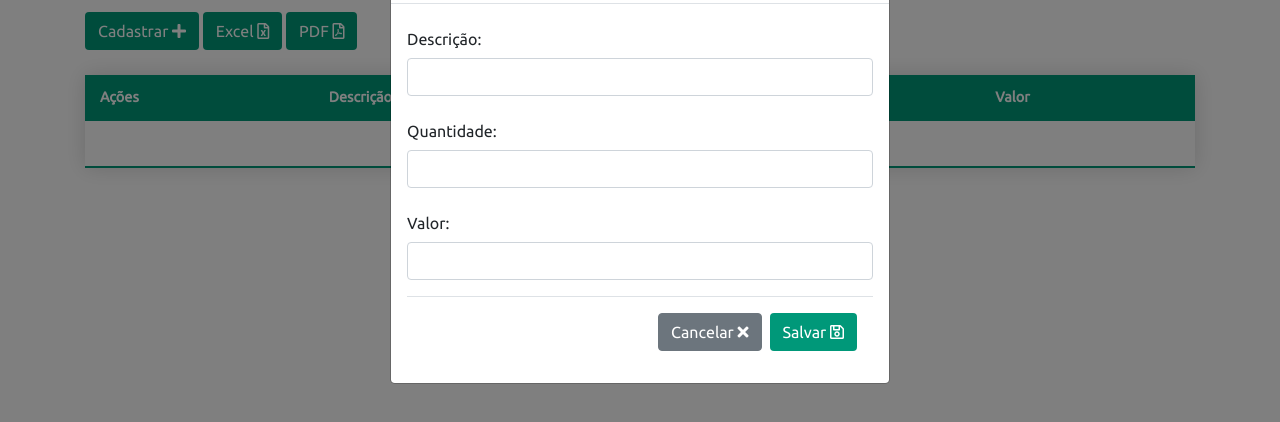
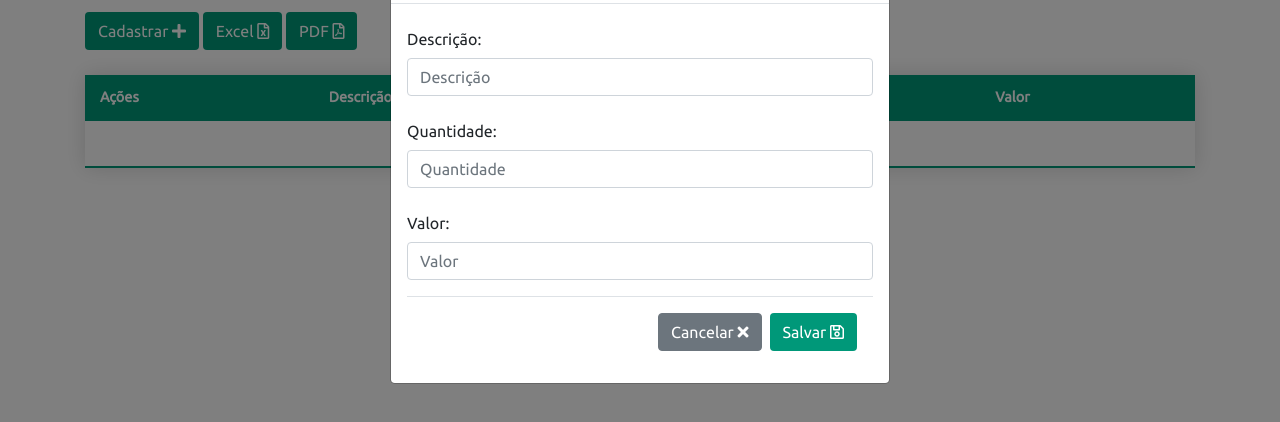
Before and after one commit to Ailson12/controle-de-compras-js, a plain HTML site: page index.html in a window 1280 px wide. Both pictures are taken after a click on the button "Cadastrar". Shown: the part 88-510 px from the top of the page. Drawn offline with Linux system fonts and the light colour scheme.

Commit message:
Adicionando validacao e placeholder aos formularios

```diff
--- a/index.html
+++ b/index.html
@@ -41,15 +41,15 @@
                         <form class="form">
                         <div class="form-group">
                             <label for="descricao" class="col-form-label">Descrição:</label>
-                        <input type="text" class="form-control" id="descricao">
+                            <input type="text" placeholder="Descrição" class="form-control" id="descricao" required>
                         </div>
                         <div class="form-group">
                             <label for="quantidade" class="col-form-label">Quantidade:</label>
-                        <input type="number" name="quantidade" id="quantidade" class="form-control">
+                            <input type="number" placeholder="Quantidade" name="quantidade" id="quantidade" class="form-control" required>
                         </div>
                         <div class="form-group">
                             <label for="valor" class="col-form-label">Valor:</label>
-                        <input type="valor" name="valor" id="valor" class="form-control">
+                            <input type="valor" placeholder="Valor" name="valor" id="valor" class="form-control" required>
                         </div>
                         <div class="modal-footer">
                             <button type="button" class="btn btn-secondary" data-dismiss="modal">Cancelar <i class="fas fa-times"></i></button>
@@ -57,7 +57,6 @@
                         </div>
                         </form>
                     </div>
-
                 </div>
             </div>
         </div>
```
Lines whose indentation alone changed are shown as unchanged.
